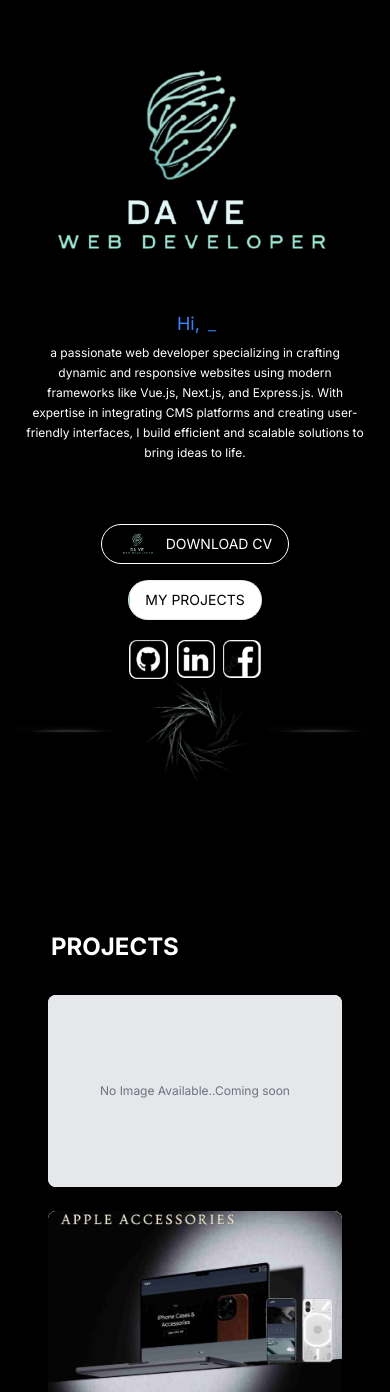
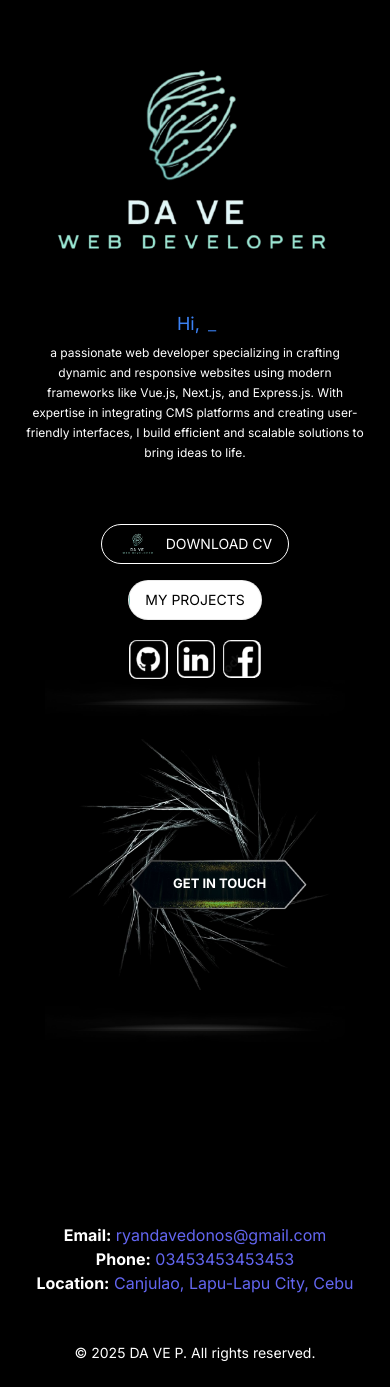
Before and after one commit to npm-run-dave/DA-VE-Portfolio, a Next.js app: page / in a window 390 px wide. Shown: the top 1392 px of the page. Built offline with nearby package versions, Linux system fonts and the light colour scheme; no server answers.

Commit message:
Add Get in touch button

```diff
--- a/app/block/testblock.jsx
+++ b/app/block/testblock.jsx
@@ -33,33 +33,47 @@ export default function Block() {
   }, []);
 
   return (
-    <div className="flex justify-center items-center">
+    <div className="flex justify-center items-center flex-col sm:flex-row space-y-4 sm:space-x-4 sm:space-y-0">
       <div
+        className="transition-all ease-out"
         style={{
           transform: `translateX(-${linePosition}px)`,
           opacity: lineOpacity,
-          transition: "transform 0.1s ease-out, opacity 0.1s ease-out",
         }}
       >
         <Image src="/Line.jpg" width={300} height={20} alt="line" />
       </div>
-
+      <div className="relative">
         <div
+          className="transition-all ease-out"
           style={{
             transform: `rotate(${rotate}deg)`,
             opacity: spinnerOpacity,
-          transition:
-            "transform 0.05s cubic-bezier(0.25, 0.8, 0.25, 1), opacity 0.1s ease-out",
           }}
         >
-        <Image src="/spiner.jpg" height={400} width={400} alt="imagespiner" />
+          <Image src="/spiner.jpg" height={400} width={400} alt="spinner" />
+        </div>
+        <div className="absolute transition-all duration-700 hover:filter hover:brightness-150 cursor-pointer top-[110px] left-[102px]  ">
+          <div className="w-full h-auto relative">
+            <Image
+              src="/Rectangle.jpg"
+              width={200}
+              height={150}
+              alt="thumbnail"
+              className="transition-all duration-700  object-cover"
+            />
+            <h2 className="absolute top-[25px] text-[13px] left-[55px] text-white font-bold">
+              GET IN TOUCH
+            </h2>
+          </div>
+        </div>
       </div>
 
       <div
+        className="transition-all ease-out"
         style={{
           transform: `translateX(${linePosition}px)`,
           opacity: lineOpacity,
-          transition: "transform 0.1s ease-out, opacity 0.1s ease-out",
         }}
       >
         <Image src="/Line.jpg" width={300} height={20} alt="line" />
--- a/app/globals.css
+++ b/app/globals.css
@@ -19,7 +19,6 @@ body {
   background: var(--background);
   font-family: Arial, Helvetica, sans-serif;
 }
-/* styles/styles.css */
 .section {
   opacity: 0;
   transform: translateY(100px);
@@ -31,7 +30,6 @@ body {
   transform: translateY(0);
 }
 
-/* Optional: Add a fade effect for the scroll button */
 .scroll-button {
   opacity: 0;
   transform: translateY(50px);
@@ -42,3 +40,43 @@ body {
   opacity: 1;
   transform: translateY(0);
 }
+
+.border-image {
+  filter: drop-shadow(2px 2px 1px white) drop-shadow(-2px -2px 1px white);
+}
+html {
+  @apply scroll-smooth;
+}
+
+.slide-top {
+  -webkit-animation: slide-top 0.5s cubic-bezier(0.25, 0.46, 0.45, 0.94) both;
+  animation: slide-top 0.5s cubic-bezier(0.25, 0.46, 0.45, 0.94) both;
+}
+@-webkit-keyframes slide-top {
+  0% {
+    -webkit-transform: translateY(0);
+    transform: translateY(0);
+  }
+  50% {
+    -webkit-transform: translateY(-50px);
+    transform: translateY(-50px);
+  }
+  100% {
+    -webkit-transform: translateY(-100px);
+    transform: translateY(-100px);
+  }
+}
+@keyframes slide-top {
+  0% {
+    -webkit-transform: translateY(0);
+    transform: translateY(0);
+  }
+  50% {
+    -webkit-transform: translateY(-50px);
+    transform: translateY(-50px);
+  }
+  100% {
+    -webkit-transform: translateY(-100px);
+    transform: translateY(-100px);
+  }
+}
--- a/app/page.js
+++ b/app/page.js
@@ -15,10 +15,23 @@ export default function Home() {
   const [showScrollButton, setShowScrollButton] = useState(false);
   const [isLoading, setIsLoading] = useState(true);
   const projectsRef = useRef(null);
+  const [scrollY, setScrollY] = useState(null);
 
   useEffect(() => {
     setTimeout(() => setIsLoading(false), 3000);
   }, []);
+
+  useEffect(() => {
+    const handleScroll = () => {
+      setScrollY(window.scrollY);
+    };
+
+    window.addEventListener("scroll", handleScroll);
+
+    return () => {
+      window.removeEventListener("scroll", handleScroll);
+    };
+  }, [scrollY]);
 
   useEffect(() => {
     const handleScroll = () => {
@@ -151,17 +164,20 @@ export default function Home() {
           />
         </div>
         <Testblock />
-
-        <div ref={projectsRef} className="pt-[150px] h-full text-white">
-          <h1 className="font-bold text-2xl px-[35px] ">PROJECTS</h1>
-          <div className="">
+        <div
+          ref={projectsRef}
+          className={`pt-[150px] h-full text-white scroll-smooth `}
+        >
+          <div className={`${scrollY >= 10 ? "slide-top block" : "hidden"}`}>
+            <h1 className="font-bold text-2xl px-[35px] ">PROJECTS</h1>
             <MyProject />
           </div>
-          <div>
+
+          <div className={`${scrollY >= 1100 ? "slide-top block" : "hidden"}`}>
             <h1 className="font-bold text-2xl px-[35px] ">SERVICES</h1>
             <Services />
           </div>
-          <div>
+          <div className={`${scrollY >= 1500 ? "slide-top block" : "hidden"}`}>
             <h1 className="font-bold text-2xl px-[35px] mt-20">CONTACT</h1>
             <Contact />
           </div>
```
Also changed, not shown: public/Rectangle.jpg (added). Lines whose indentation alone changed are shown as unchanged.
